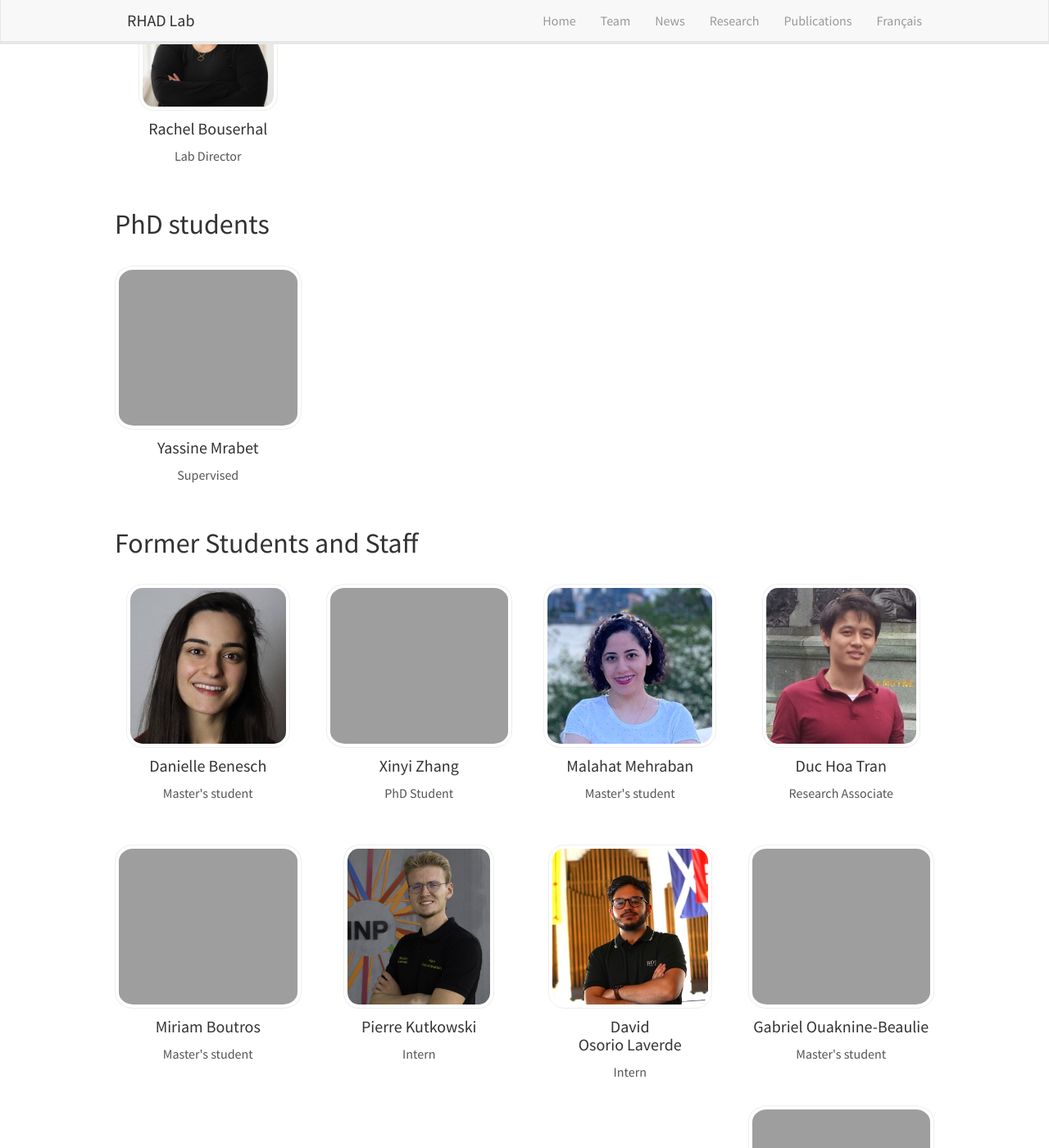
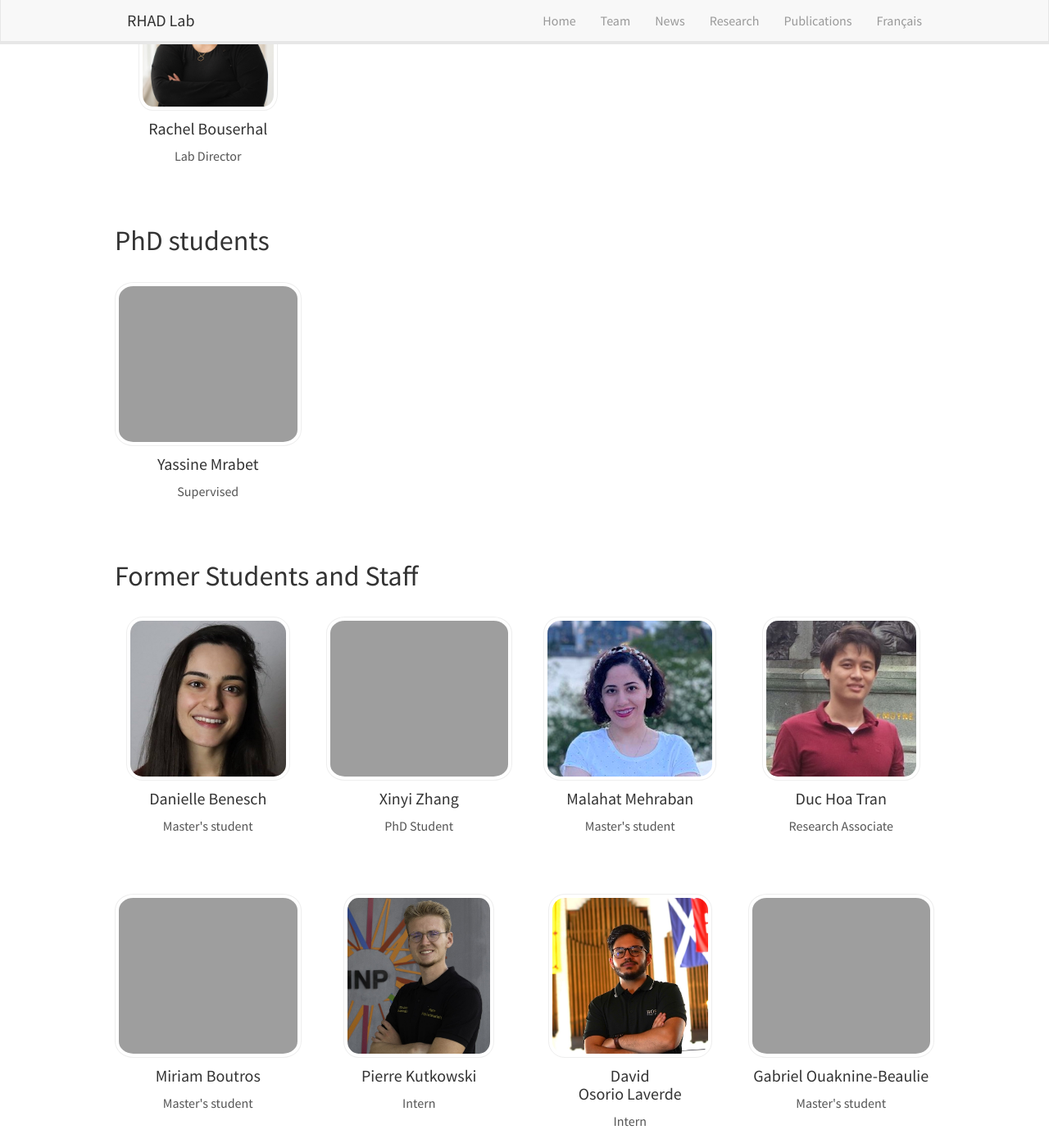
Before and after one commit to rhad-lab/rhad-lab.github.io, a Jekyll site: the page built from _pages/team/index.html, in a window 1280 px wide and 1400 px high, scrolled down 292 px. Shown: the whole window at 82% size. Built offline with Jekyll 4.4.1, drawn with Linux system fonts in a browser that asks for light colours; nearby versions of some CDN libraries.

Commit message:
Fixed team layout

```diff
--- a/_pages/team/index.html
+++ b/_pages/team/index.html
@@ -6,15 +6,13 @@
 permalink: /team/
 ---
 
-<h1> RHAD Lab Members</h1>
+<h1>RHAD Lab Members</h1>
 
 <style>
-    /* Add this style block to set a fixed width for the images */
     .team-member-card img {
-        width: auto; /* Adjust this value to your desired width */
-        height: 200px; /* This ensures the aspect ratio remains intact */
+        width: auto;
+        height: 200px;
         text-align: center;
-
     }
 
     .card-title {
@@ -26,52 +24,37 @@
     }
 
     .team-member-card {
-        display: flex; /* Use flexbox for container alignment */
-        align-items: center; /* Center items vertically */
-        justify-content: center; /* Center items horizontally */
-        flex-direction: column; /* Arrange content in columns */
-        height: 100%; /* Set height to ensure proper alignment */
+        display: flex;
+        align-items: center;
+        justify-content: center;
+        flex-direction: column;
+        height: 100%;
+        border: none;
+    }
+
+    .team-member-col {
+        display: flex;
+        justify-content: center;
+        margin-bottom: 20px;
+    }
+
+    .team-member-card .card-body {
+        text-align: center;
     }
 </style>
 
-<!--
-
+<!-- Staff -->
+{% assign members = site.posts | where: 'category', 'staff' | sort: 'date' %}
+{% if members.size > 0 %}
 <h2><a id="staff"></a>Staff</h2>
-{% assign members = site.posts | where: 'category', 'staff' | sort: 'date' %}
-{% for member in members %}
-<div class = "row">
-
-<div class="card team-member-card">
-    <div class="col-sm-5">
-            <a href={{member.url}}>
-                <img src="{{ site.url }}{{ site.baseurl }}/images/team/{{ member.image }}"
-                    class="card-img img-responsive img-thumbnail"
-                    style="filter: grayscale(0%); max-width: 150px; border-radius: 10%;"/>
-            </a>
-    </div>
-
-    <div class="col-sm-5">
-            <div class="card-body">
-                <h4 class="card-title">{{ member.title }}</h4>
-                <p class="card-text">{{ member.role }}</p>
-            </div>
-    </div>
-</div>
-</div>
-{% endfor %}
--->
-
-<!-- Staff -->
-<h2><a id="staff"></a>Staff</h2>
-<div class="row">
-    {% assign members = site.posts | where: 'category', 'staff' | sort: 'date' %}
+<div class="row justify-content-center">
     {% for member in members %}
-    <div class="col-sm-3 mb-3">
+    <div class="col-sm-3 mb-3 team-member-col">
         <div class="card team-member-card">
-            <a href={{ member.url }}>
+            <a href="{{ member.url }}">
                 <img src="{{ site.url }}{{ site.baseurl }}/images/team/{{ member.image }}"
                     class="card-img-top img-thumbnail"
-                    style=" border-radius: 10%;" />
+                    style="border-radius: 10%;" />
             </a>
             <div class="card-body">
                 <h4 class="card-title">{{ member.title }}</h4>
@@ -81,22 +64,21 @@
     </div>
     {% endfor %}
 </div>
+{% endif %}
 
 
-<!-- Phd -->
-
-
+<!-- PhD Students -->
 {% assign members = site.posts | where: 'category', 'phd_student' | sort: 'date' %}
 {% if members.size > 0 %}
-<h2><a id="staff"></a>PhD students</h2>
-<div class="row">
+<h2><a id="phd"></a>PhD students</h2>
+<div class="row justify-content-center">
     {% for member in members %}
-    <div class="col-sm-3 mb-3">
+    <div class="col-sm-3 mb-3 team-member-col">
         <div class="card team-member-card">
-            <a href={{ member.url }}>
+            <a href="{{ member.url }}">
                 <img src="{{ site.url }}{{ site.baseurl }}/images/team/{{ member.image }}"
                     class="card-img-top img-thumbnail"
-                    style=" border-radius: 10%;" />
+                    style="border-radius: 10%;" />
             </a>
             <div class="card-body">
                 <h4 class="card-title">{{ member.title }}</h4>
@@ -109,23 +91,22 @@
 {% endif %}
 
 
+<!-- Master Students -->
 {% assign members = site.posts | where: 'category', 'student' | sort: 'date' %}
 {% if members.size > 0 %}
-<!-- Master  Students -->
 <h2><a id="student"></a>Master students</h2>
-<div class="row">
+<div class="row justify-content-center">
     {% for member in members %}
-    <div class="col-sm-3 mb-3">
+    <div class="col-sm-3 mb-3 team-member-col">
         <div class="card team-member-card">
-            <a href={{ member.url }}>
+            <a href="{{ member.url }}">
                 <img src="{{ site.url }}{{ site.baseurl }}/images/team/{{ member.image }}"
                     class="card-img-top img-thumbnail"
-                    style=" border-radius: 10%;" />
+                    style="border-radius: 10%;" />
             </a>
             <div class="card-body">
                 <h4 class="card-title">{{ member.title }}</h4>
                 <p class="card-text">{{ member.supervision }}</p>
-                <!-- <p class="card-text">{{ member.Supervisor }}</p> -->
             </div>
         </div>
     </div>
@@ -134,19 +115,18 @@
 {% endif %}
 
 
-
+<!-- Research Assistants -->
 {% assign members = site.posts | where: 'category', 'research_assistant' | sort: 'date' %}
 {% if members.size > 0 %}
-<!-- Research Assistant -->
-<h2><a id="intern"></a>Research assistants</h2>
-<div class="row">
+<h2><a id="research-assistant"></a>Research assistants</h2>
+<div class="row justify-content-center">
     {% for member in members %}
-    <div class="col-sm-3 mb-3">
+    <div class="col-sm-3 mb-3 team-member-col">
         <div class="card team-member-card">
-            <a href={{ member.url }}>
+            <a href="{{ member.url }}">
                 <img src="{{ site.url }}{{ site.baseurl }}/images/team/{{ member.image }}"
                     class="card-img-top img-thumbnail"
-                    style=" border-radius: 10%;" />
+                    style="border-radius: 10%;" />
             </a>
             <div class="card-body">
                 <h4 class="card-title">{{ member.title }}</h4>
@@ -158,19 +138,18 @@
 {% endif %}
 
 
-
+<!-- Interns -->
 {% assign members = site.posts | where: 'category', 'intern' | sort: 'date' %}
 {% if members.size > 0 %}
-<!-- Interns -->
 <h2><a id="intern"></a>Interns</h2>
-<div class="row">
+<div class="row justify-content-center">
     {% for member in members %}
-    <div class="col-sm-3 mb-3">
+    <div class="col-sm-3 mb-3 team-member-col">
         <div class="card team-member-card">
-            <a href={{ member.url }}>
+            <a href="{{ member.url }}">
                 <img src="{{ site.url }}{{ site.baseurl }}/images/team/{{ member.image }}"
                     class="card-img-top img-thumbnail"
-                    style=" border-radius: 10%;" />
+                    style="border-radius: 10%;" />
             </a>
             <div class="card-body">
                 <h4 class="card-title">{{ member.title }}</h4>
@@ -182,21 +161,18 @@
 {% endif %}
 
 
-
-
-
+<!-- Former Students and Staff -->
 {% assign members = site.posts | where: 'category', 'former_student' | sort: 'date' %}
 {% if members.size > 0 %}
-<!-- Former Students -->
-<h2><a id="intern"></a>Former Students and Staff</h2>
-<div class="row"  class="row d-flex justify-content-center flex-wrap" >
+<h2><a id="former"></a>Former Students and Staff</h2>
+<div class="row justify-content-center">
     {% for member in members %}
-    <div class="col-sm-3 mb-3 d-flex justify-content-center" >
+    <div class="col-sm-3 mb-3 team-member-col">
         <div class="card team-member-card">
-            <a href={{ member.url }}>
+            <a href="{{ member.url }}">
                 <img src="{{ site.url }}{{ site.baseurl }}/images/team/{{ member.image }}"
                     class="card-img-top img-thumbnail"
-                    style=" border-radius: 10%;" />
+                    style="border-radius: 10%;" />
             </a>
             <div class="card-body">
                 <h4 class="card-title">{{ member.title }}</h4>
```
